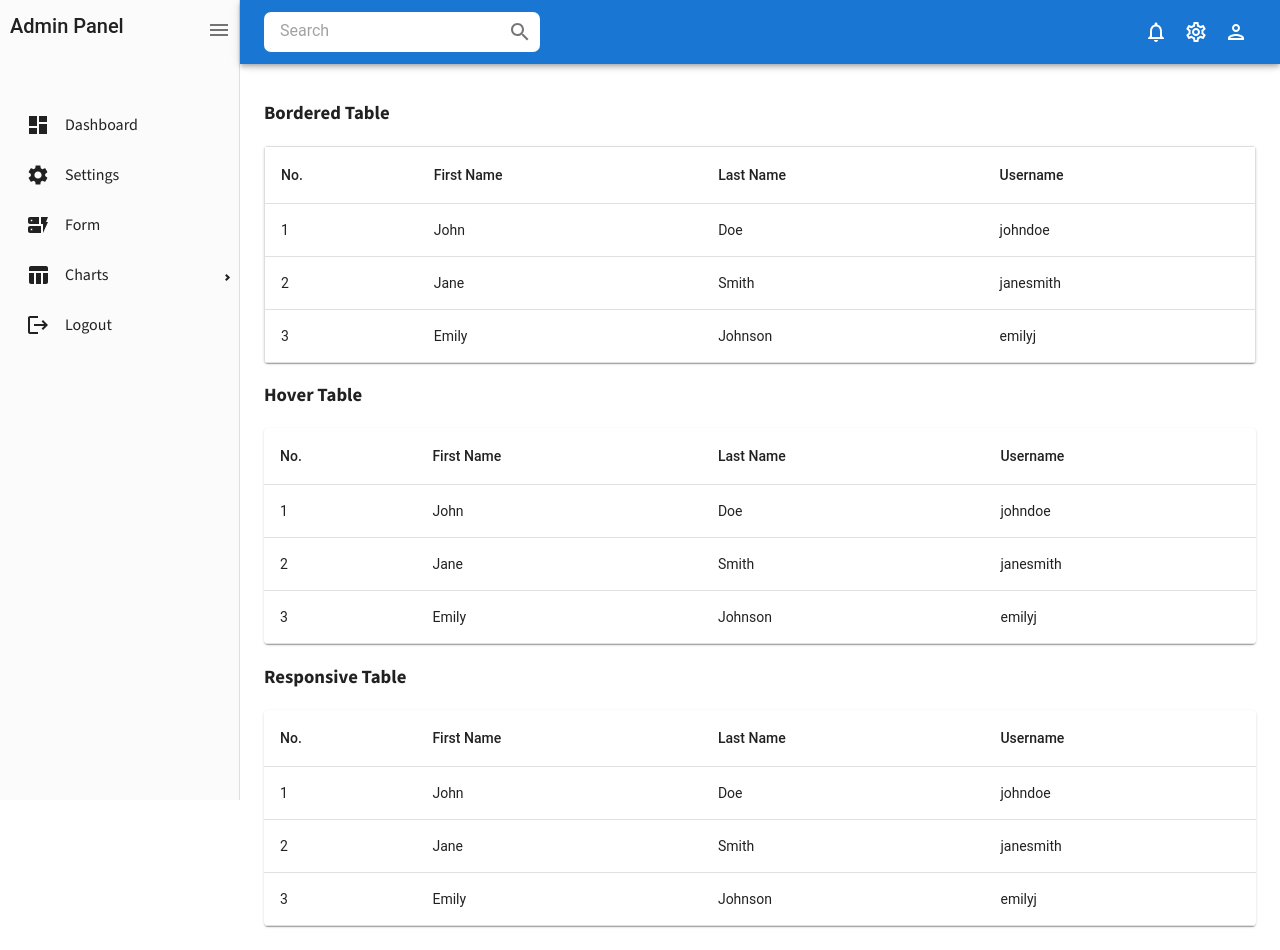
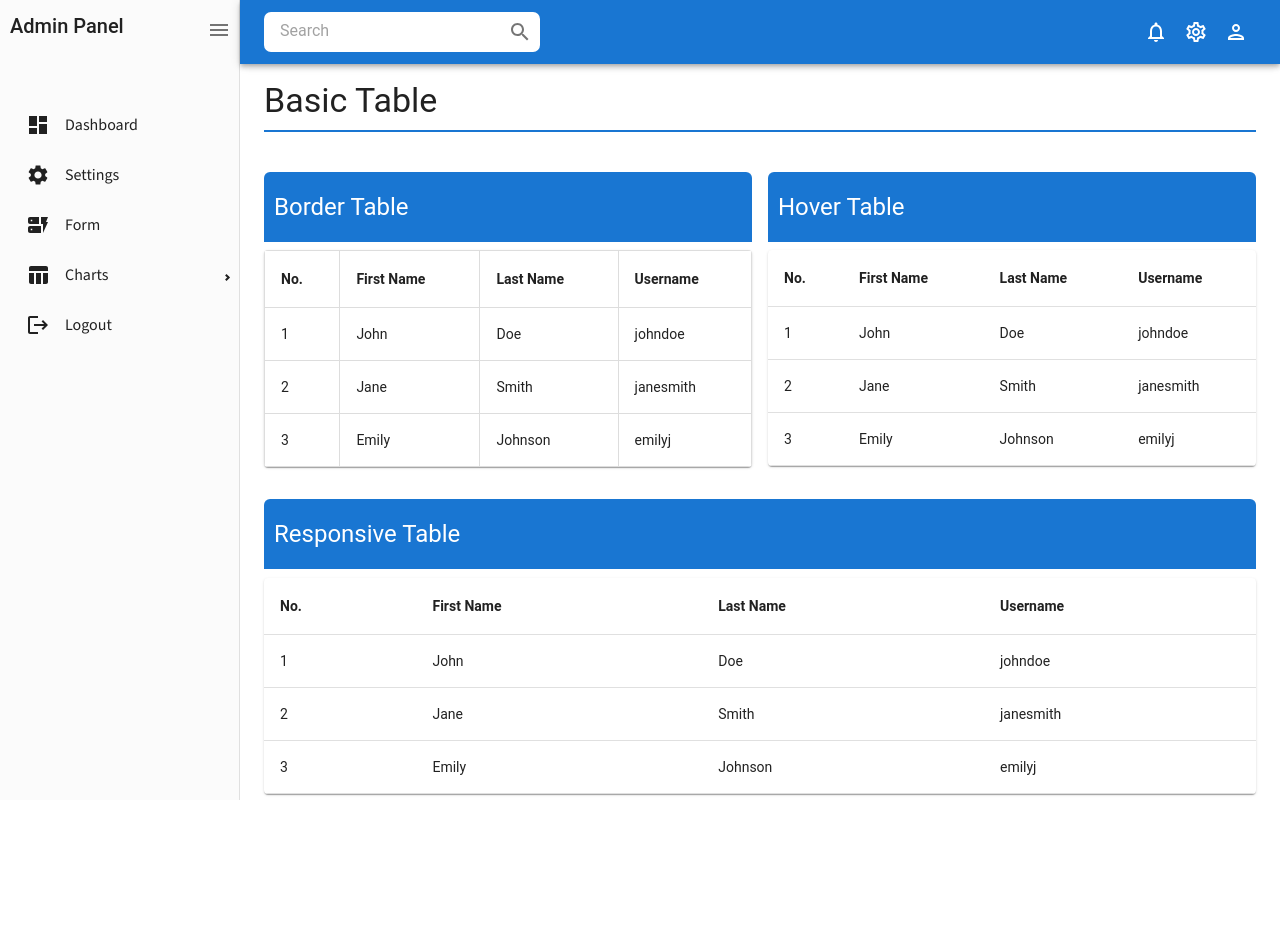
Before and after one commit to SaurabhNegis/Admin_panel, a React (Vite) app: page /basicTables in a window 1280 px wide. After the commit the page ends 818 px from the top, so only its background shows below. Built offline with nearby package versions, Linux system fonts and the light colour scheme; a web font is replaced by a local one.

Commit message:
add code to basicTable.jsx

```diff
--- a/src/pages/Tables/BasicTables.jsx
+++ b/src/pages/Tables/BasicTables.jsx
@@ -1,5 +1,15 @@
 import React from "react";
-import { Table, TableBody, TableCell, TableContainer, TableHead, TableRow, Paper } from "@mui/material";
+import {
+  Box,
+  Table,
+  Typography,
+  TableBody,
+  TableCell,
+  TableContainer,
+  TableHead,
+  TableRow,
+  Paper,
+} from "@mui/material";
 
 const tableData = [
   { no: 1, firstName: "John", lastName: "Doe", username: "johndoe" },
@@ -9,42 +19,97 @@ const tableData = [
 
 const BasicTables = () => {
   return (
-    <div>
+    <Box>
+      {/* Header Section */}
+      <Typography
+        variant="h4"
+        sx={{
+          marginBottom: 5,
+          borderBottom: "2px solid",
+          borderColor: "primary.main",
+          paddingBottom: 1,
+        }}
+      >
+        Basic Table
+      </Typography>
+      <Box
+        sx={{
+          display: "flex",
+          flexDirection: { xs: "column", md: "row" }, // Column on mobile, row on larger screens
+          gap: 2,
+          marginBottom: 4,
+        }}
+      >
         {/* Bordered Table */}
-      <h3>Bordered Table</h3>
+        <Box sx={{ flex: 1,  borderRadius: 2 }}>
+  <Typography
+    variant="h5"
+    gutterBottom
+    sx={{
+      display: "flex",
+      paddingLeft: "10px",
+      alignItems: "center",
+      background: "#1976d2",
+      height: "70px",
+      color: "white",
+      borderRadius: "6px 6px 0 0",
+    }}
+  >
+    Border Table
+  </Typography>
   <TableContainer component={Paper}>
     <Table sx={{ border: "1px solid #ddd" }}>
       <TableHead>
         <TableRow>
-              <TableCell>No.</TableCell>
-              <TableCell>First Name</TableCell>
-              <TableCell>Last Name</TableCell>
-              <TableCell>Username</TableCell>
+          <TableCell sx={{ fontWeight: "bold", border: "1px solid #ddd" }}>No.</TableCell>
+          <TableCell sx={{ fontWeight: "bold", border: "1px solid #ddd" }}>First Name</TableCell>
+          <TableCell sx={{ fontWeight: "bold", border: "1px solid #ddd" }}>Last Name</TableCell>
+          <TableCell sx={{ fontWeight: "bold", border: "1px solid #ddd" }}>Username</TableCell>
         </TableRow>
       </TableHead>
       <TableBody>
         {tableData.map((row) => (
-              <TableRow key={row.no} sx={{ borderBottom: "1px solid #ddd" }}>
-                <TableCell>{row.no}</TableCell>
-                <TableCell>{row.firstName}</TableCell>
-                <TableCell>{row.lastName}</TableCell>
-                <TableCell>{row.username}</TableCell>
+          <TableRow
+            key={row.no}
+            sx={{ borderBottom: "1px solid #ddd" }}
+          >
+            <TableCell sx={{ border: "1px solid #ddd" }}>{row.no}</TableCell>
+            <TableCell sx={{ border: "1px solid #ddd" }}>{row.firstName}</TableCell>
+            <TableCell sx={{ border: "1px solid #ddd" }}>{row.lastName}</TableCell>
+            <TableCell sx={{ border: "1px solid #ddd" }}>{row.username}</TableCell>
           </TableRow>
         ))}
       </TableBody>
     </Table>
   </TableContainer>
+</Box>
+
 
         {/* Hover Table */}
-      <h3>Hover Table</h3>
+        <Box sx={{ flex: 1, borderRadius: 2 }}>
+          <Typography
+            variant="h5"
+            gutterBottom
+            sx={{
+              display: "flex",
+              paddingLeft: "10px",
+              alignItems: "center",
+              background: "#1976d2",
+              height: "70px",
+              color: "white",
+              borderRadius: "6px 6px 0 0",
+            }}
+          >
+            Hover Table
+          </Typography>
           <TableContainer component={Paper}>
             <Table>
               <TableHead>
                 <TableRow>
-              <TableCell>No.</TableCell>
-              <TableCell>First Name</TableCell>
-              <TableCell>Last Name</TableCell>
-              <TableCell>Username</TableCell>
+                  <TableCell sx={{ fontWeight: "bold" }}>No.</TableCell>
+                  <TableCell sx={{ fontWeight: "bold" }}>First Name</TableCell>
+                  <TableCell sx={{ fontWeight: "bold" }}>Last Name</TableCell>
+                  <TableCell sx={{ fontWeight: "bold" }}>Username</TableCell>
                 </TableRow>
               </TableHead>
               <TableBody>
@@ -59,17 +124,34 @@ const BasicTables = () => {
               </TableBody>
             </Table>
           </TableContainer>
+        </Box>
+      </Box>
 
       {/* Responsive Table */}
-      <h3>Responsive Table</h3>
+      <Box sx={{  borderRadius: 2 }}>
+        <Typography
+          variant="h5"
+          gutterBottom
+          sx={{
+            display: "flex",
+            paddingLeft: "10px",
+            alignItems: "center",
+            background: "#1976d2",
+            height: "70px",
+            color: "white",
+            borderRadius: "6px 6px 0 0",
+          }}
+        >
+          Responsive Table
+        </Typography>
         <TableContainer component={Paper} sx={{ overflowX: "auto" }}>
           <Table>
             <TableHead>
               <TableRow>
-              <TableCell>No.</TableCell>
-              <TableCell>First Name</TableCell>
-              <TableCell>Last Name</TableCell>
-              <TableCell>Username</TableCell>
+                <TableCell sx={{ fontWeight: "bold" }}>No.</TableCell>
+                <TableCell sx={{ fontWeight: "bold" }}>First Name</TableCell>
+                <TableCell sx={{ fontWeight: "bold" }}>Last Name</TableCell>
+                <TableCell sx={{ fontWeight: "bold" }}>Username</TableCell>
               </TableRow>
             </TableHead>
             <TableBody>
@@ -84,7 +166,8 @@ const BasicTables = () => {
             </TableBody>
           </Table>
         </TableContainer>
-    </div>
+      </Box>
+    </Box>
   );
 };
 
```
Lines whose indentation alone changed are shown as unchanged.
